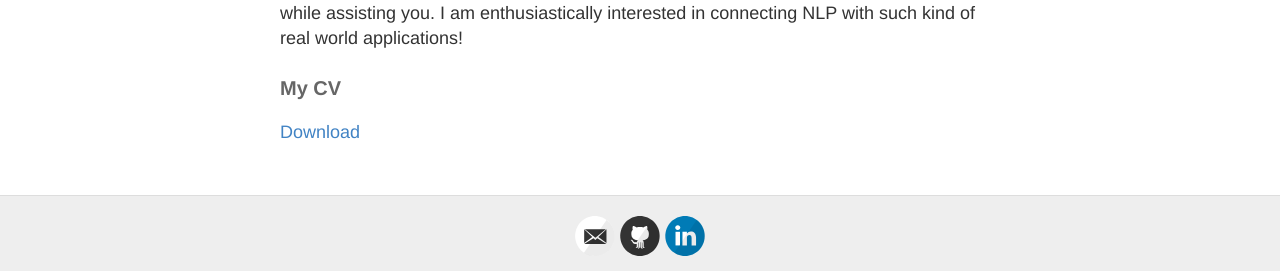
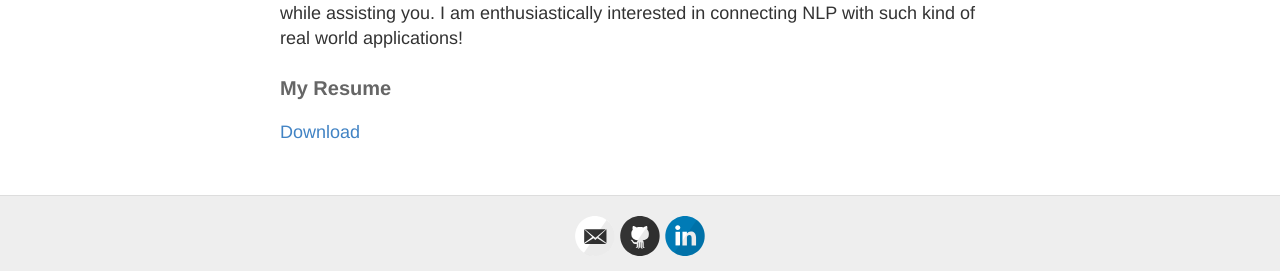
Before and after one commit to doug919/doug919.github.io, a Jekyll site: the page built from index.md, in a window 1280 px wide. Shown: the part 637-908 px from the top of the page. Built offline with Jekyll 4.4.1, drawn with Linux system fonts in a browser that asks for light colours.

Commit message:
update resume

```diff
--- a/index.md
+++ b/index.md
@@ -9,6 +9,6 @@ I am a third-year Ph.D student at Department of Computer Science at Purdue Unive
 
 The specific research topic that I am working on is Statistical Script Learning. It aims at building statistical models that capture "Common Sense" through text event distributions, and is capable of predicting "what happens next." In other words, given some events happened in the past, can machines infer future events with common sense? Imagine that your Siri can guess what you want while assisting you. I am enthusiastically interested in connecting NLP with such kind of real world applications!
 
-### My CV
+### My Resume
 
 [Download](/download/resume.pdf)
```
Also changed, not shown: 1 other file.
